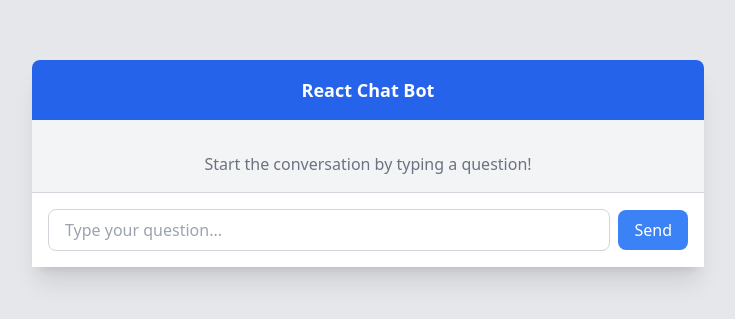
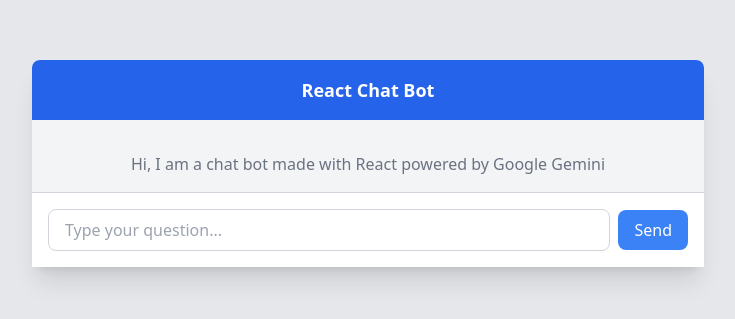
Before and after one commit to prashrijan/react-chat-bot, a React (Vite) app: page / in a window 1280 px wide. Shown: the part 237-556 px from the top of the page, without its empty margins (272-1007 px from the left). Built offline with nearby package versions, Linux system fonts and the light colour scheme.

Commit message:
placeholder text change

```diff
--- a/src/App.jsx
+++ b/src/App.jsx
@@ -45,7 +45,6 @@ function App() {
     }
   };
 
-  console.log(chatHistory);
   return (
     <div className="flex items-center justify-center min-h-screen bg-gray-200">
       <div className="w-full max-w-2xl bg-white rounded-lg shadow-xl flex flex-col">
@@ -71,7 +70,7 @@ function App() {
             ))
           ) : (
             <p className="text-gray-500 text-center mt-4">
-              Start the conversation by typing a question!
+              Hi, I am a chat bot made with React powered by Google Gemini
             </p>
           )}
         </div>
```
